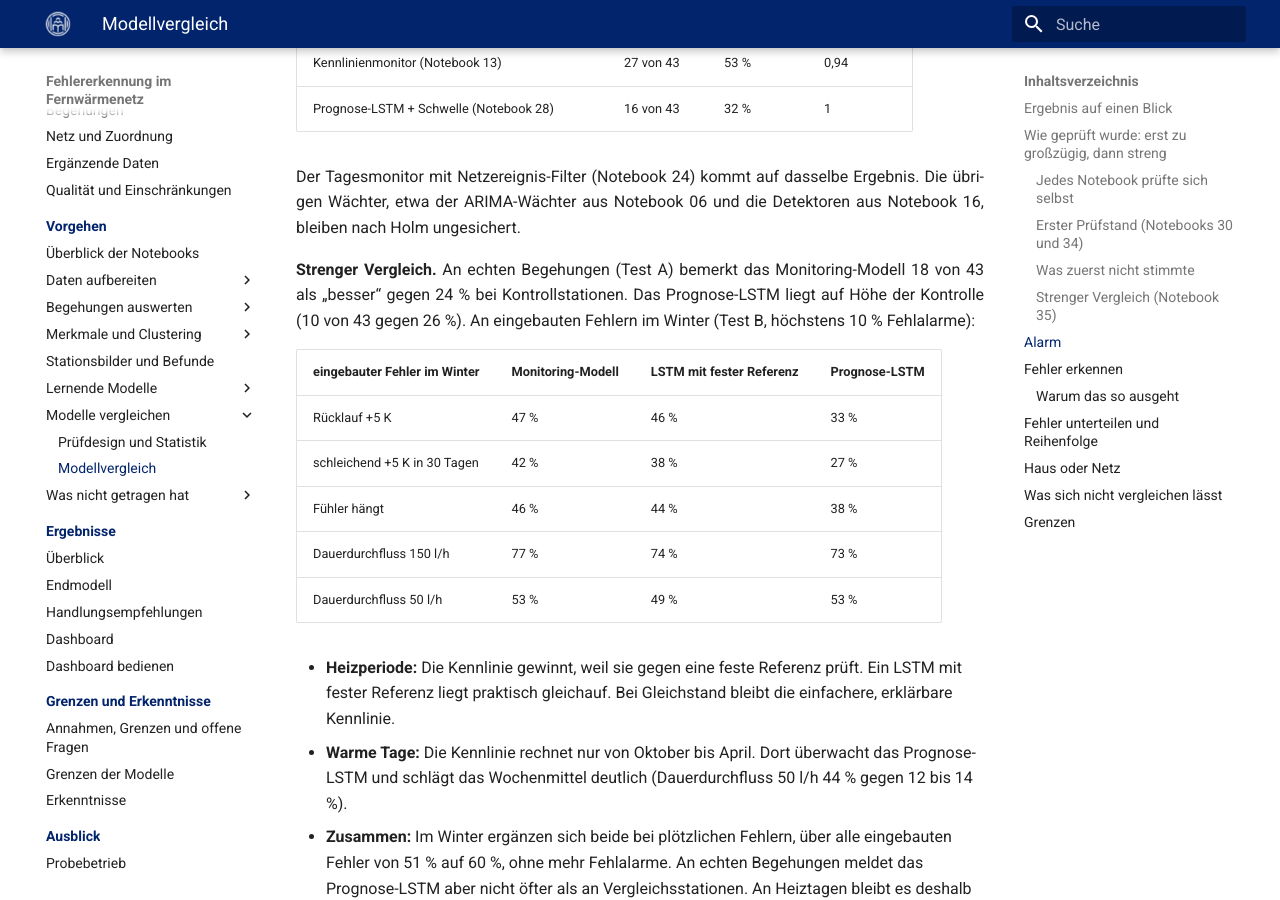
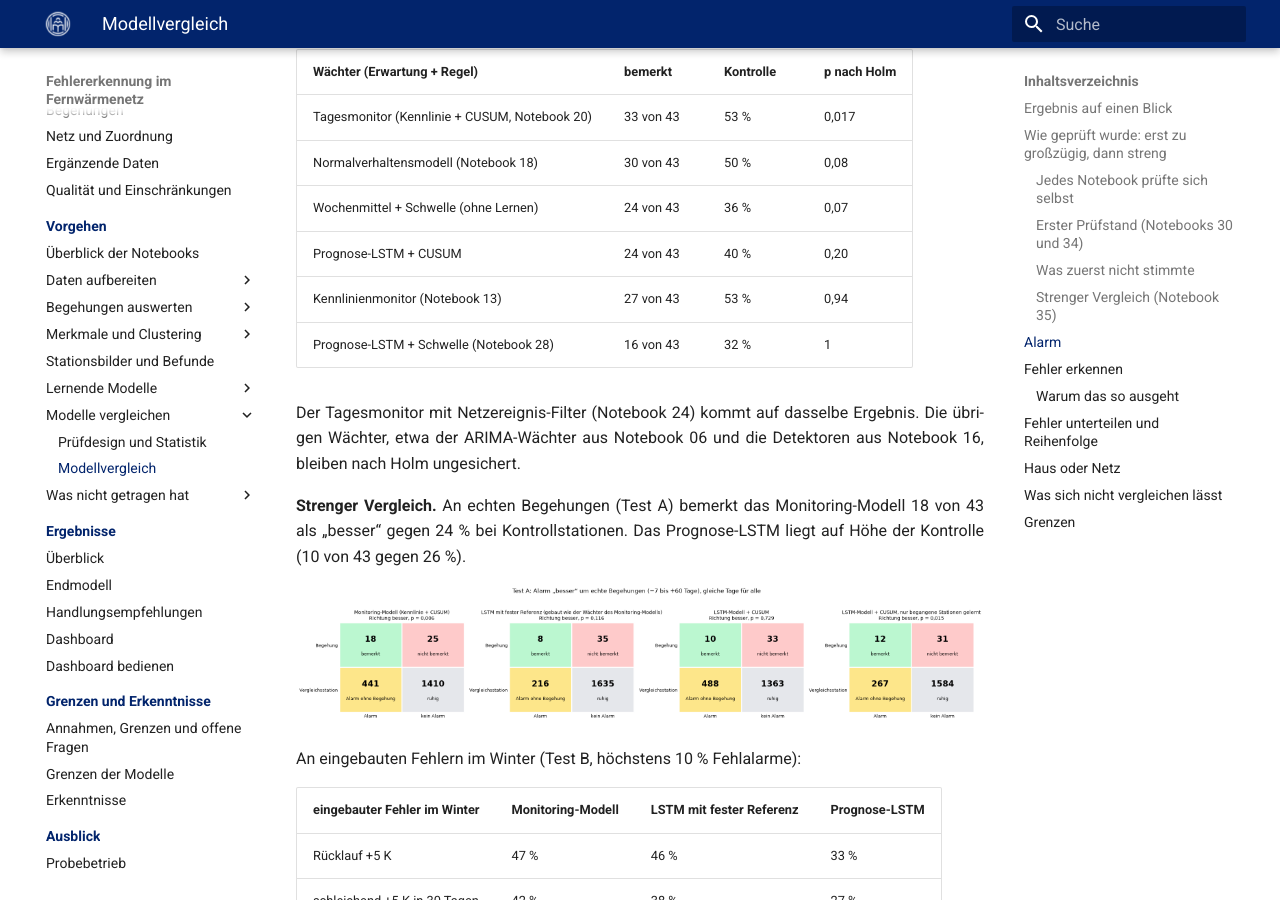
Before and after one commit to ivelinayna/projektseminar, an MkDocs documentation site: the page built from docs/modellvergleich.md, in a window 1280 px wide and 900 px high, scrolled down 3944 px. Built offline with MkDocs 1.6.1 and Material for MkDocs 9.7.7, drawn with Linux system fonts in a browser that asks for light colours; some of the changed text lies outside the part shown.

Commit message:
Modellvergleich auf Read the Docs mit drei Bildern aus NB35

```diff
--- a/docs/modellvergleich.md
+++ b/docs/modellvergleich.md
@@ -91,8 +93,11 @@ Der Tagesmonitor mit Netzereignis-Filter (Notebook 24) kommt auf dasselbe Ergebn
 ARIMA-Wächter aus Notebook 06 und die Detektoren aus Notebook 16, bleiben nach Holm ungesichert.
 
 **Strenger Vergleich.** An echten Begehungen (Test A) bemerkt das Monitoring-Modell 18 von 43 als „besser“ gegen 24 %
-bei Kontrollstationen. Das Prognose-LSTM liegt auf Höhe der Kontrolle (10 von 43 gegen 26 %). An eingebauten Fehlern
-im Winter (Test B, höchstens 10 % Fehlalarme):
+bei Kontrollstationen. Das Prognose-LSTM liegt auf Höhe der Kontrolle (10 von 43 gegen 26 %).
+
+![Test A: Wie oft melden die Wächter „besser“ an Begehungen und an Vergleichsstationen?](assets/vergleich/35_test_a.png)
+
+An eingebauten Fehlern im Winter (Test B, höchstens 10 % Fehlalarme):
 
 | eingebauter Fehler im Winter | Monitoring-Modell | LSTM mit fester Referenz | Prognose-LSTM |
 |---|---|---|---|
```
Also changed, not shown: other parts of docs/modellvergleich.md (+7 -0 lines), docs/assets/vergleich/35_ki_gegen_regel.png (added), docs/assets/vergleich/35_test_a.png (added), docs/assets/vergleich/35_zeitachse.png (added), 1 other file.
